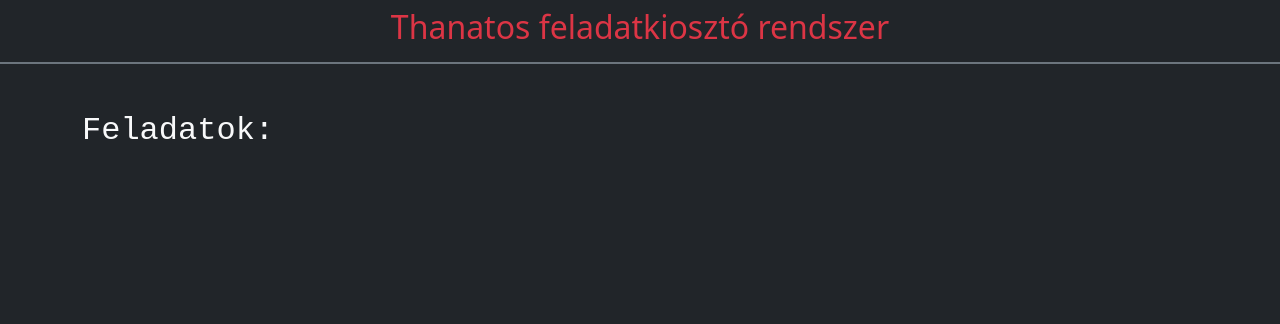
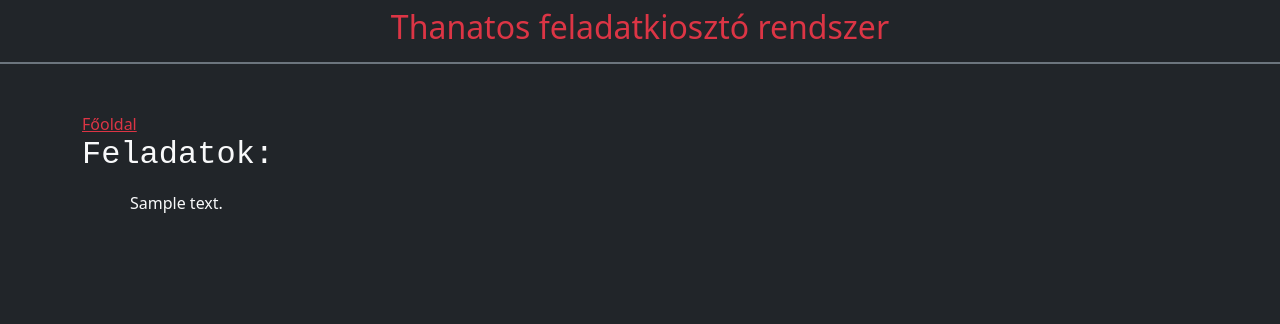
Before and after one commit to nagytoth1/afp2_first, a Django app: template app/thanatos_site/templates/tasks.html in a window 1280 px wide. Shown: the top 324 px of the page. Run offline with Django 4.2, Linux system fonts and the light colour scheme; the template is opened without the code that fills it: most values are stand-ins (such as "Sample title", 1, 10 or a date in 2020).

Commit message:
started dynamic gen. at tasks.html

```diff
--- a/app/thanatos_site/templates/tasks.html
+++ b/app/thanatos_site/templates/tasks.html
@@ -1,6 +1,13 @@
 {% extends '_base.html' %}
 {% block content %}
 <div class="container">
+    <a class="link-danger" href="/">Főoldal</a>
     <h2 class="text-light" style="font-family:'Courier New', Courier, monospace">Feladatok: </h2>
+    {% for feladat in feladatok %}
+        <div class="text-light position-relative ms-5 me-5 pt-2"> <!--Itt lesznek a feladatok-->
+            {{feladat.desc}}
+        </div>
+    {% endfor %}
 </div>
+
 {% endblock content %}
```
